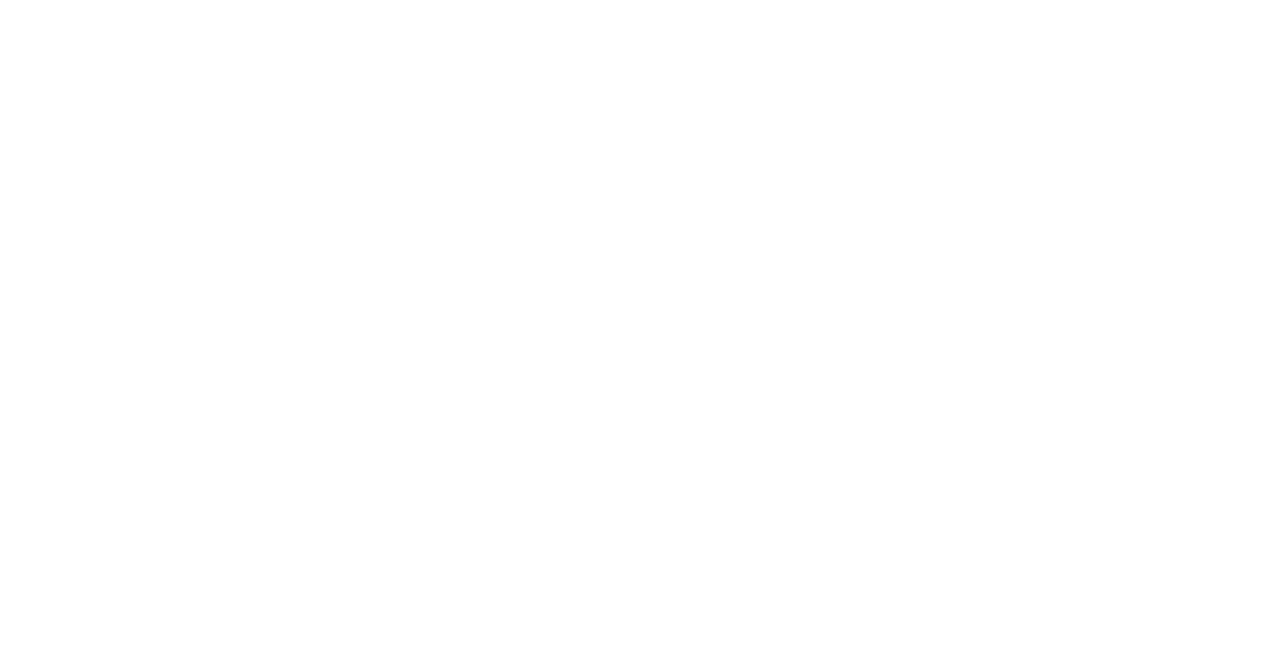
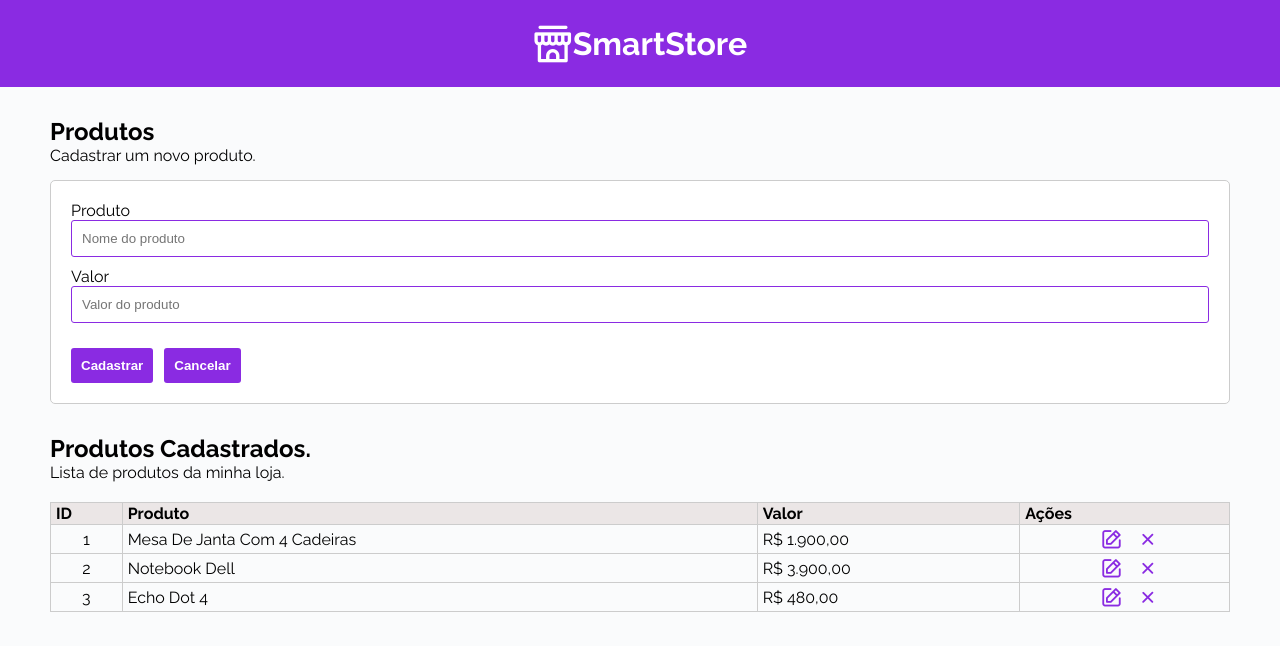
Before and after one commit to scr-dev/SmartStore, a plain HTML site: page index.html in a window 1280 px wide. Drawn offline with nearby package versions, Linux system fonts and the light colour scheme.

Commit message:
adcionando produtos do formulário dentro do array produtos

```diff
--- a/assets/css/style.css
+++ b/assets/css/style.css
@@ -0,0 +1,106 @@
+* {
+    margin: 0;
+    padding: 0;
+}
+
+body {
+    font-family: 'Raleway', sans-serif;
+    background-color: #fafbfc;
+}
+
+/* .container {
+    width: 980px;
+    margin: auto;
+} */
+
+header {
+    display: flex;
+    justify-content: center;
+    align-items: center;
+    background-color: blueviolet;
+    color: white;
+    padding: 20px;
+}
+
+.header__icon {
+    font-size: 40px;
+}
+
+main {
+    /* width: 100%;  */
+    padding: 30px 50px;
+}
+
+.card__input {
+    background-color: #fff;
+    border: 1px solid #ccc;
+    padding: 20px;
+    margin-top: 15px;
+    margin-bottom: 30px;
+    border-radius: 5px;
+}
+
+.line__input {
+    display: grid;
+    margin-bottom: 10px;
+}
+
+input {
+   padding: 10px;
+   border: 1px solid blueviolet;
+   border-radius: 3px;
+   outline: 0;
+}
+
+button {
+    border: none;
+    padding: 10px;
+    margin-top: 15px;
+    margin-right: 7px;
+    outline: 0;
+    background-color: blueviolet;
+    color: #fff;
+    border-radius: 3px;
+    font-weight: bold;
+    transition: all ease 0.3s;
+}
+
+button:hover {
+    background-color: rgb(99, 31, 163);
+}
+
+section {
+    /* width: 100%; */
+    margin-top: 30px;
+}
+
+table {
+    border-collapse: collapse;
+    border: 1px solid #ccc;
+    width: 100%;
+    margin-top: 20px;
+}
+
+table th {
+    background-color: rgb(235, 230, 230);
+}
+
+table th, td {
+    text-align: left;
+    padding: 1px 5px;
+}
+
+.table__icon {
+    font-size: 22px;
+    color: blueviolet;
+    margin-left: 10px;
+    transition: all ease 0.3s;
+}
+
+.table__icon:hover {
+    color: rgb(99, 31, 163)
+}
+
+.center {
+    text-align: center;
+}
--- a/assets/js/main.js
+++ b/assets/js/main.js
@@ -0,0 +1,21 @@
+import { Produto } from "./produto.js";
+
+
+const produto = new Produto();
+
+let btnAdcionarProduto = document.querySelector('#salvar');
+let btnClearform = document.querySelector('#cleanForm');
+
+btnAdcionarProduto.addEventListener('click', salvar);
+btnClearform.addEventListener('click', produto.cleanForm)
+
+
+function salvar() {
+    let produtos = produto.adcionar()
+
+   if(produto.validaCampos(produtos)) {
+        produto.novoProduto(produtos)
+   }
+
+   console.log(produto.arrayProdutos)
+}
--- /dev/null
+++ b/assets/js/produto.js
@@ -0,0 +1,44 @@
+export class Produto {
+
+    constructor() {
+        this.idProduct = 1;
+        this.arrayProdutos = [];
+    }
+
+
+
+    adcionar() {
+        let produto = {};
+        produto.id = this.idProduct;
+        produto.nomeProduto = document.querySelector('#produto').value;
+        produto.valorProduto = document.querySelector('#preco').value;
+        return produto
+    }
+
+    validaCampos(produto) {
+        let msg = ''
+        if(produto.nomeProduto == '') {
+            msg += '- informe o nome do produto \n';
+        }
+        if(produto.valorProduto == ''){
+            msg += '- informe o preço do produto \n';
+        }
+        if(msg != '') {
+            alert(msg);
+            return false
+        }
+        return true;
+    }
+
+    novoProduto(produto){
+        this.arrayProdutos.push(produto);
+        this.idProduct++;
+    }
+
+    cleanForm() {
+        const productName = document.querySelectorAll('input')
+        productName.forEach(btn => {
+            btn.value = '';
+        });
+    }
+}
--- a/index.html
+++ b/index.html
@@ -6,8 +6,83 @@
     <meta name="viewport" content="width=device-width, initial-scale=1.0">
     <title>Smart-Store</title>
     <link rel="stylesheet" href="./assets/css/style.css">
+    <link rel="preconnect" href="https://fonts.googleapis.com">
+    <link rel="preconnect" href="https://fonts.googleapis.com">
+    <link rel="preconnect" href="https://fonts.gstatic.com" crossorigin>
+    <link href="https://fonts.googleapis.com/css2?family=Raleway:wght@400;700&display=swap" rel="stylesheet">
+    <link rel="stylesheet" href="https://unicons.iconscout.com/release/v4.0.0/css/line.css">
 </head>
 <body>
+
+    <header>
+        <i class="uil uil-shop header__icon"></i>
+        <h1>SmartStore</h1>
+    </header>
+    <main  class="container">
+        <div class="card__title">
+            <h2>Produtos</h2>
+            <span>Cadastrar um novo produto.</span>
+        </div>
+        <div class="card__input">
+            <div class="line__input">
+                <label for="produto">Produto</label>
+                <input type="text" id="produto" placeholder="Nome do produto">
+            </div>
+
+            <div class="line__input">
+                <label for="valor">Valor</label>
+                <input type="text" id="preco" placeholder="Valor do produto">
+            </div>
+
+            <button id="salvar">Cadastrar</button>
+            <button id="cleanForm">Cancelar</button>
+        </div>
+
+        <section class="container">
+            <div class="card__title">
+                <h2>Produtos Cadastrados.</h2>
+                <span>Lista de produtos da minha loja.</span>
+            </div>
+            <table border="1">
+                <thead>
+                    <th>ID</th>
+                    <th>Produto</th>
+                    <th>Valor</th>
+                    <th>Ações</th>
+                </thead>
+                <tbody>
+                    <tr>
+                        <td class="center">1</td>
+                        <td>Mesa De Janta Com 4 Cadeiras</td>
+                        <td>R$ 1.900,00</td>
+                        <td class="center">
+                            <i class="uil uil-edit table__icon"></i>
+                            <i class="uil uil-times table__icon"></i>
+                        </td>
+                    </tr>
+                    <tr>
+                        <td class="center">2</td>
+                        <td>Notebook Dell</td>
+                        <td>R$ 3.900,00</td>
+                        <td class="center">
+                            <i class="uil uil-edit table__icon"></i>
+                            <i class="uil uil-times table__icon"></i>
+                        </td>
+                    </tr>
+                    <tr>
+                        <td class="center">3</td>
+                        <td>Echo Dot 4</td>
+                        <td>R$ 480,00</td>
+                        <td class="center">
+                            <i class="uil uil-edit table__icon"></i>
+                            <i class="uil uil-times table__icon"></i>
+                        </td>
+                    </tr>
+                </tbody>
+            </table>
+        </section>
+   </main>
+
     <script src="./assets/js/main.js" type="module"></script>
 </body>
 </html>
```
